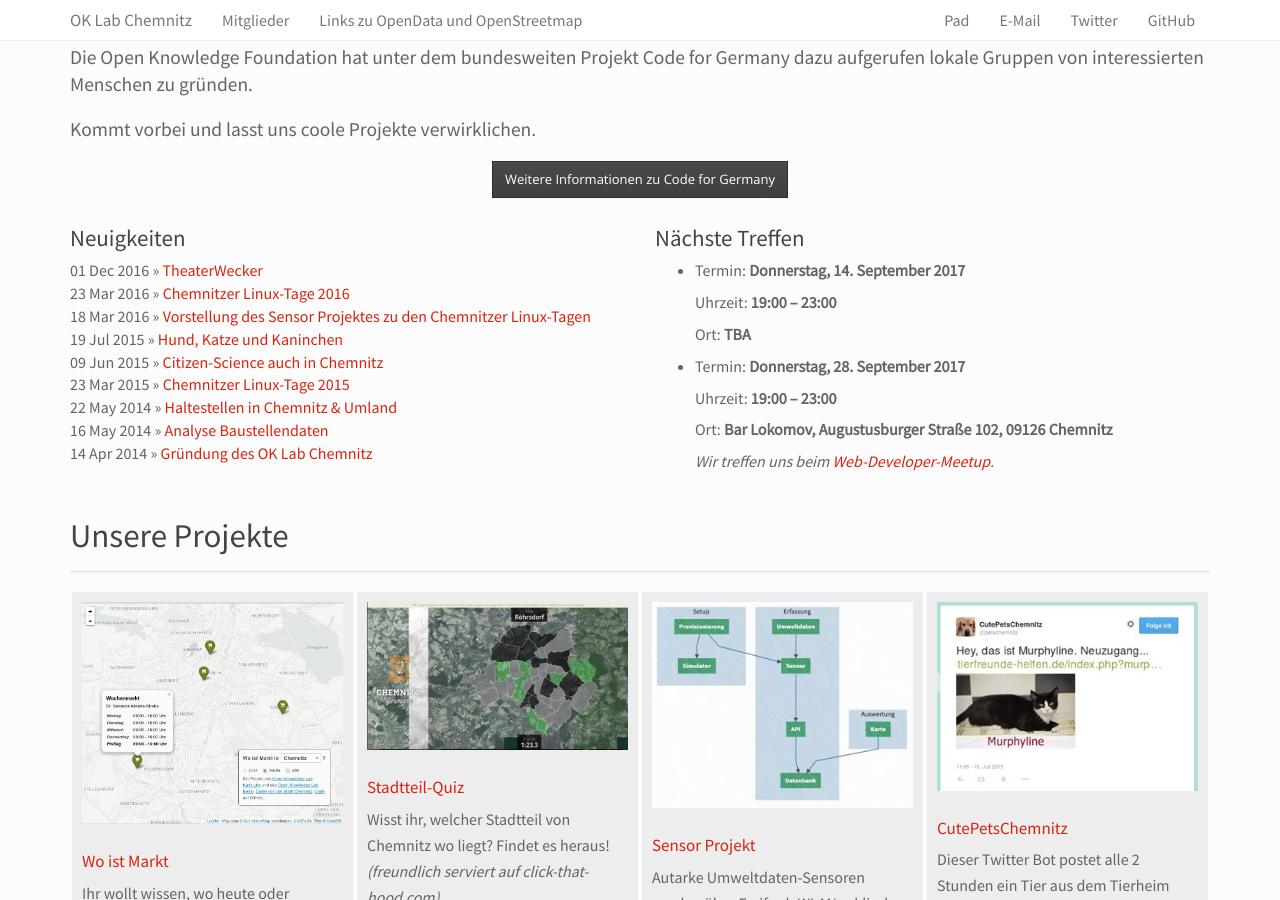
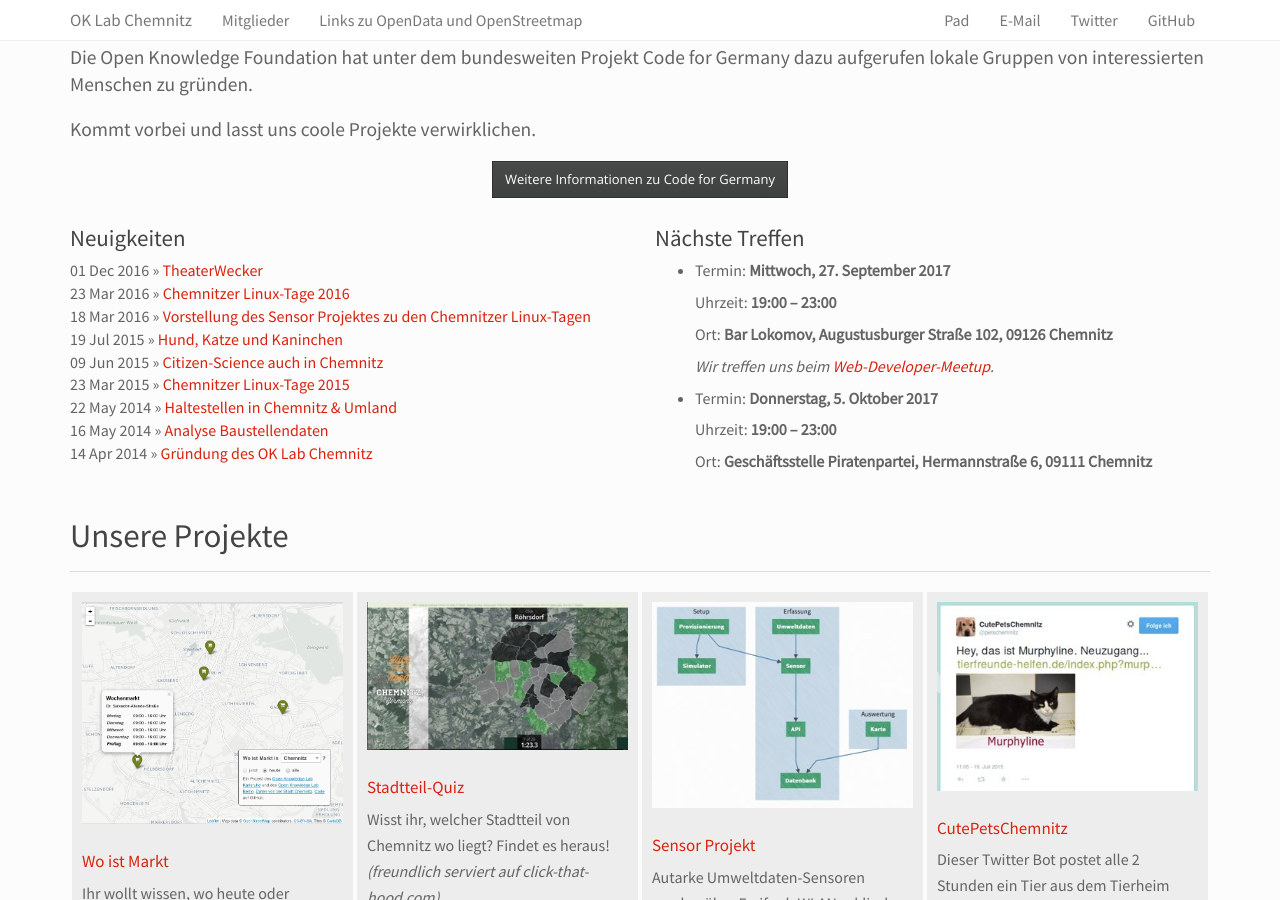
Before and after one commit to CodeforChemnitz/codeforchemnitz.github.io, a Jekyll site: the page built from index.html, in a window 1280 px wide and 900 px high, scrolled down 1282 px. Built offline with Jekyll 4.4.1, drawn with Linux system fonts in a browser that asks for light colours.

Commit message:
Update events

```diff
--- a/_data/treffen.yml
+++ b/_data/treffen.yml
@@ -3,15 +3,15 @@
 #  location: Bar Lokomov, Augustusburger Straße 102, 09126 Chemnitz
 #  more: Wir treffen uns beim <a href="https://www.meetup.com/de-DE/Web-Developer-Chemnitz/">Web-Developer-Meetup</a>.
 
-- day: Donnerstag
-  day-nr: 14
-  month: September 2017
-  time: "19:00 – 23:00"
-  location: TBA
-
-- day: Donnerstag
-  day-nr: 28
+- day: Mittwoch
+  day-nr: 27
   month: September 2017
   time: "19:00 – 23:00"
   location: Bar Lokomov, Augustusburger Straße 102, 09126 Chemnitz
   more: Wir treffen uns beim <a href="https://www.meetup.com/de-DE/Web-Developer-Chemnitz/">Web-Developer-Meetup</a>.
+
+- day: Donnerstag
+  day-nr: 5
+  month: Oktober 2017
+  time: "19:00 – 23:00"
+  location: Geschäftsstelle Piratenpartei, Hermannstraße 6, 09111 Chemnitz
```
